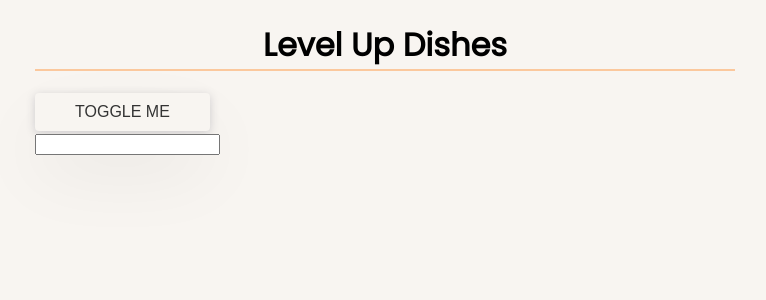
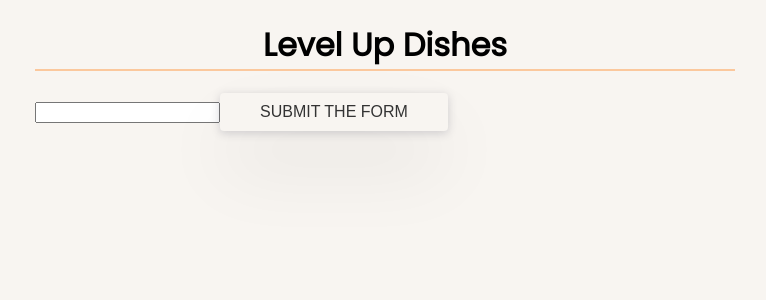
Before and after one commit to thecodegoddess/react-hooks-course, a React (Create React App) app: page / in a window 1280 px wide. Shown: the top 300 px of the page, without its empty margins (255-1021 px from the left). Built offline with nearby package versions, Linux system fonts and the light colour scheme.

Commit message:
Chapter 5 - Passing variables to outside funcs

```diff
--- a/src/App.js
+++ b/src/App.js
@@ -1,5 +1,4 @@
 import React, { useState } from 'react';
-import Toggle from './toggle';
 
 const App = () => {
   const [
@@ -10,10 +9,20 @@ const App = () => {
   return (
     <div className="main-wrapper">
       <h1>Level Up Dishes</h1>
-      <Toggle />
+      <form onSubmit={(e) => {
+        e.preventDefault();
+        formSubmit(dishName, setDishName);
+      }}>
         <input type="text" onChange={(event) => setDishName(event.target.value)} value={dishName} />
+        <button>Submit The Form</button>
+      </form>
     </div>
   );
 };
 
+const formSubmit = (value, setValue) => {
+  console.log(`email has been sent to ${value}`);
+  setValue('');
+};
+
 export default App;
```
